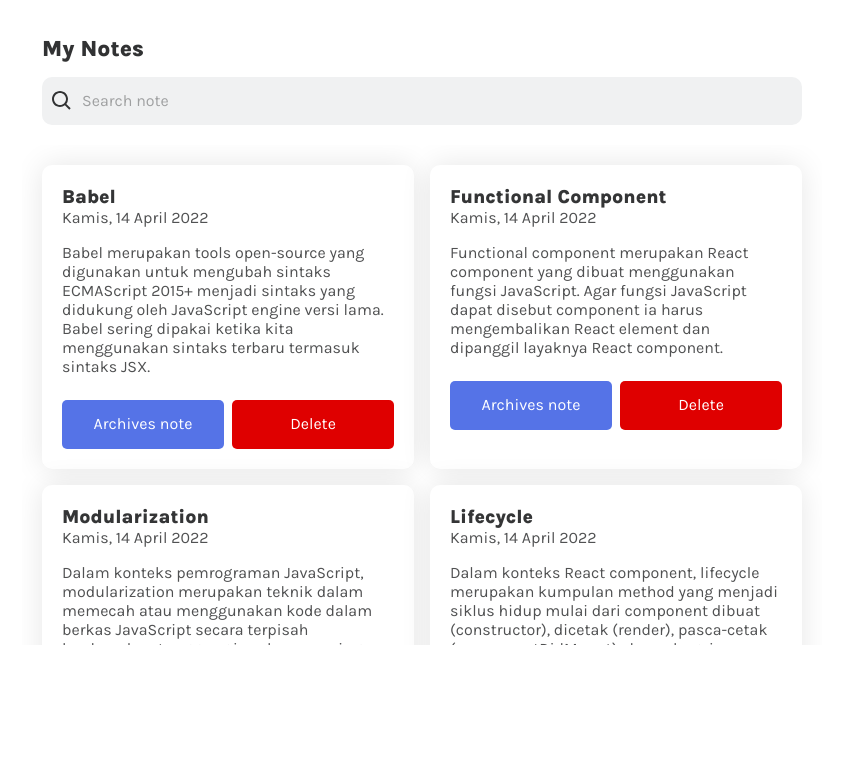
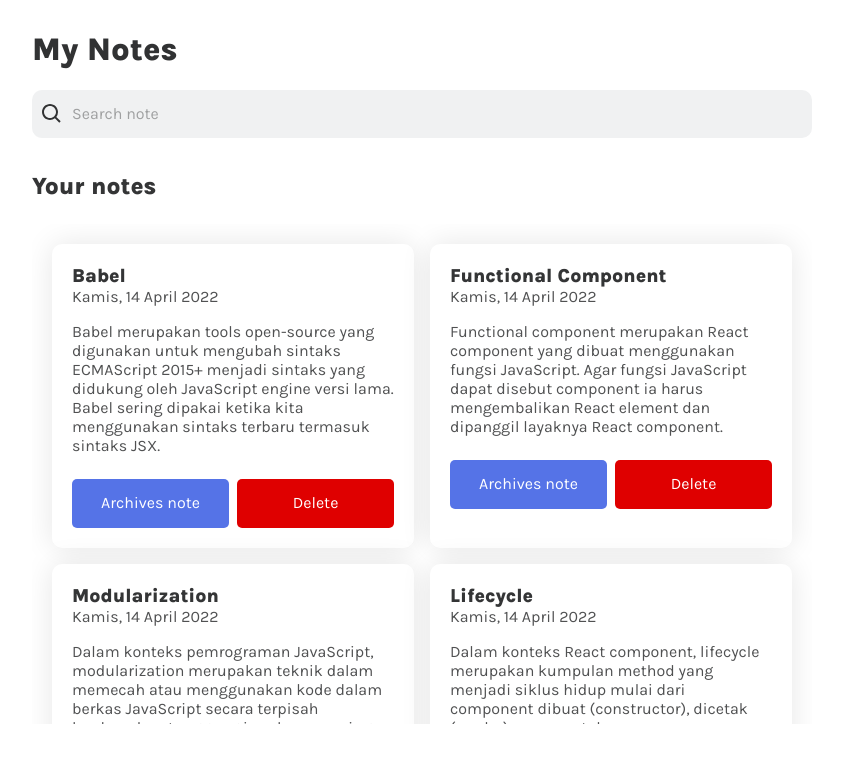
Before and after one commit to Bahree669/dicoding-submission-personal-note, a React (Create React App) app: page / in a window 1280 px wide. Shown: the top 762 px of the page, without its empty margins (218-1061 px from the left). Built offline with nearby package versions, Linux system fonts and the light colour scheme; the HTML template or start-up script is replaced by a standard one.

Commit message:
changed the typography in the title

```diff
--- a/src/Components/Header/Header.css
+++ b/src/Components/Header/Header.css
@@ -1,11 +1,11 @@
 .header {
     max-width: 800px;
     margin: 0 auto;
-    padding: 20px;
+    padding: 10px;
 }
 
 .header-logo {
     font-family: var(--ff-sans);
-    font-size: 1.4rem;
+    font-size: 2rem;
     color: var(--c-dark-100);
 }
--- /dev/null
+++ b/src/Components/NotesSection/NotesSection.css
@@ -0,0 +1,13 @@
+.notes-section {
+    max-width: 800px;
+    margin: 0 auto;
+    padding: 0 10px;
+}
+
+.notes-section > h2 {
+    font-family: var(--ff-sans);
+    color: var(--c-dark-90);
+    margin-bottom: 1em;
+    margin-top: 1em;
+    font-size: 1.5rem;
+}
--- a/src/Components/NotesSection/NotesSection.jsx
+++ b/src/Components/NotesSection/NotesSection.jsx
@@ -2,13 +2,19 @@ import React from "react";
 import NotesGridLayout from "../NotesGridLayout/NotesGridLayout";
 import Note from "../Note/Note";
 
+import "./NotesSection.css";
+
 function NotesSection({ notes }) {
     return (
-        <NotesGridLayout>
-            {notes.map((note) => (
-                <Note key={note.id} title={note.title} body={note.body} createdAt={note.createdAt} />
-            ))}
-        </NotesGridLayout>
+        <section className='notes-section'>
+            <h2>Your notes</h2>
+
+            <NotesGridLayout>
+                {notes.map((note) => (
+                    <Note key={note.id} title={note.title} body={note.body} createdAt={note.createdAt} />
+                ))}
+            </NotesGridLayout>
+        </section>
     );
 }
 
```
